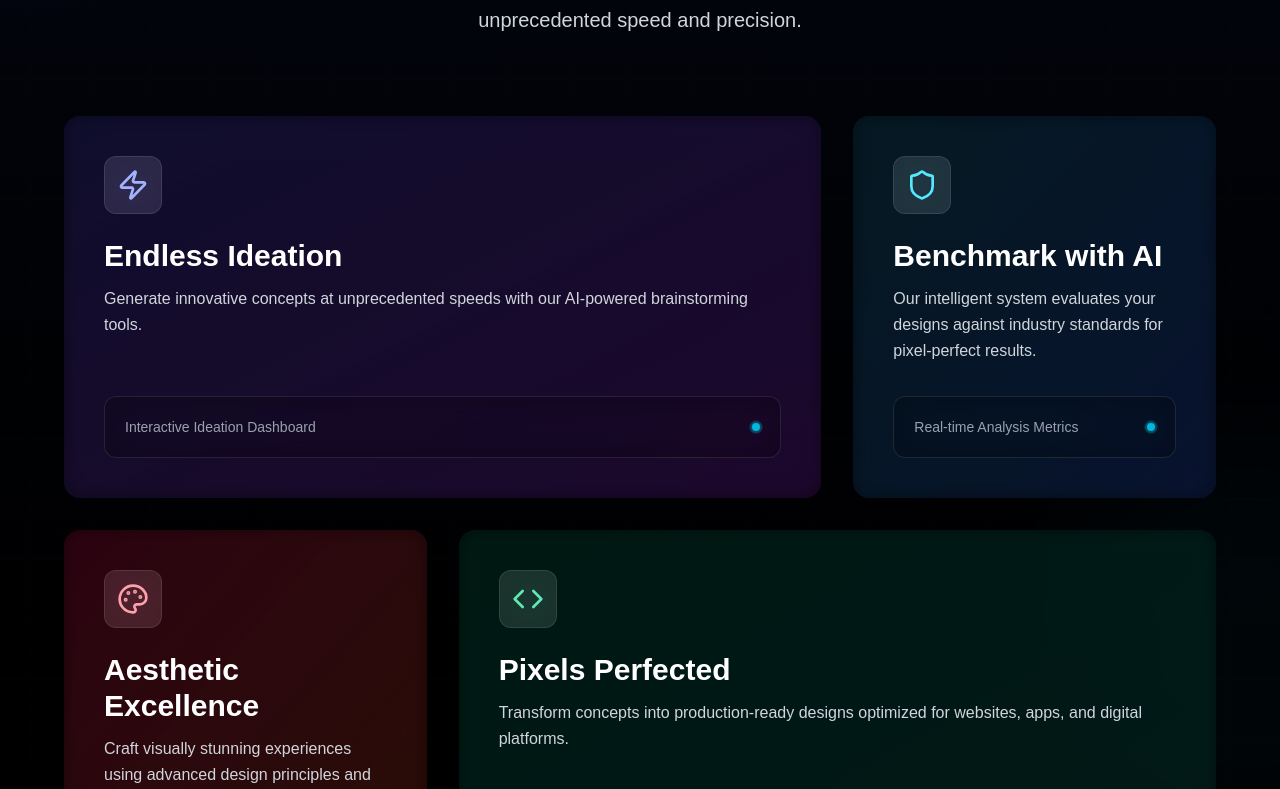
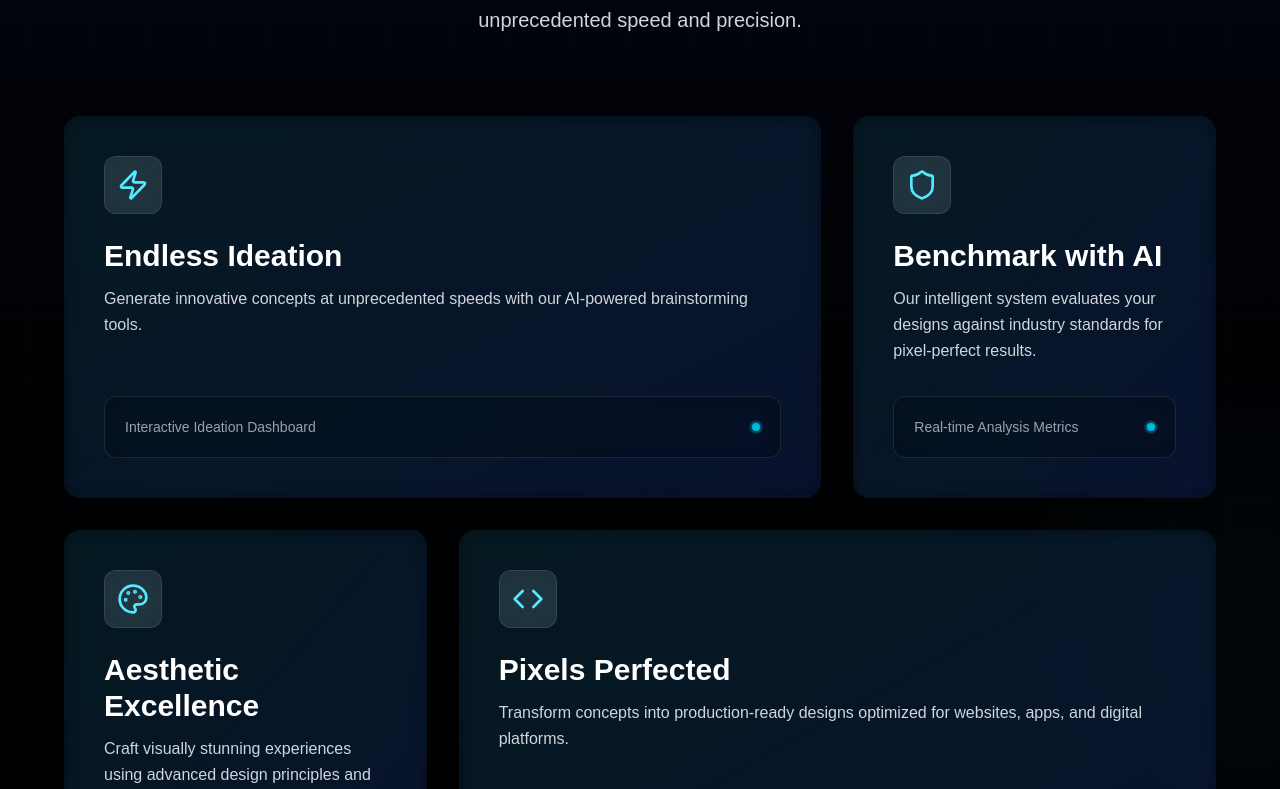
Before and after one commit to The-Plasma/plasma-new-website, a Next.js app: page / in a window 1280 px wide. Shown: the part 2651-3440 px from the top of the page. Built offline with nearby package versions, Linux system fonts and the light colour scheme.

Commit message:
another work based commit

```diff
--- a/app/main/work.tsx
+++ b/app/main/work.tsx
@@ -13,10 +13,10 @@ const Work = () => {
       id: 'ideation',
       title: 'Endless Ideation',
       description: 'Generate innovative concepts at unprecedented speeds with our AI-powered brainstorming tools.',
-      icon: <Zap className="w-8 h-8 text-indigo-300" />,
+      icon: <Zap className="w-8 h-8 text-cyan-300" />,
       span: 'md:col-span-2',
       visual: 'Interactive Ideation Dashboard',
-      gradient: 'from-indigo-900/40 to-purple-900/40'
+      gradient: 'from-cyan-900/40 to-blue-900/40'
     },
     {
       id: 'benchmark',
@@ -31,19 +31,19 @@ const Work = () => {
       id: 'aesthetic',
       title: 'Aesthetic Excellence',
       description: 'Craft visually stunning experiences using advanced design principles and automated refinement tools.',
-      icon: <Palette className="w-8 h-8 text-rose-300" />,
+      icon: <Palette className="w-8 h-8 text-cyan-300" />,
       span: '',
       visual: 'Visual Design Interface',
-      gradient: 'from-rose-900/40 to-orange-900/40'
+      gradient: 'from-cyan-900/40 to-blue-900/40'
     },
     {
       id: 'pixel',
       title: 'Pixels Perfected',
       description: 'Transform concepts into production-ready designs optimized for websites, apps, and digital platforms.',
-      icon: <Code className="w-8 h-8 text-emerald-300" />,
+      icon: <Code className="w-8 h-8 text-cyan-300" />,
       span: 'md:col-span-2',
       visual: 'Multi-platform Preview',
-      gradient: 'from-emerald-900/40 to-teal-900/40'
+      gradient: 'from-cyan-900/40 to-blue-900/40'
     }
   ];
 
```
